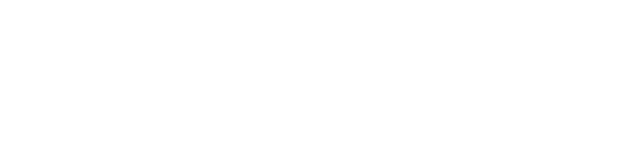
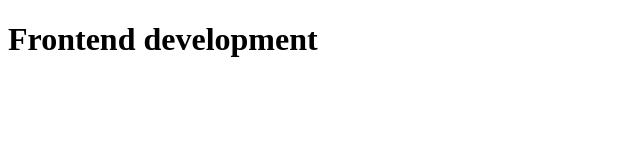
Before and after one commit to iamrudhresh/demo, a plain HTML site: page index.html in a window 1280 px wide. Shown: the whole page, without its empty margins (0-640 px from the left). Drawn offline with Linux system fonts and the light colour scheme.

```diff
--- a/index.html
+++ b/index.html
@@ -7,6 +7,7 @@
     </title>
 </head>
 <body>
+    <h1>Frontend development</h1>
 
 </body>
 </html>
```
